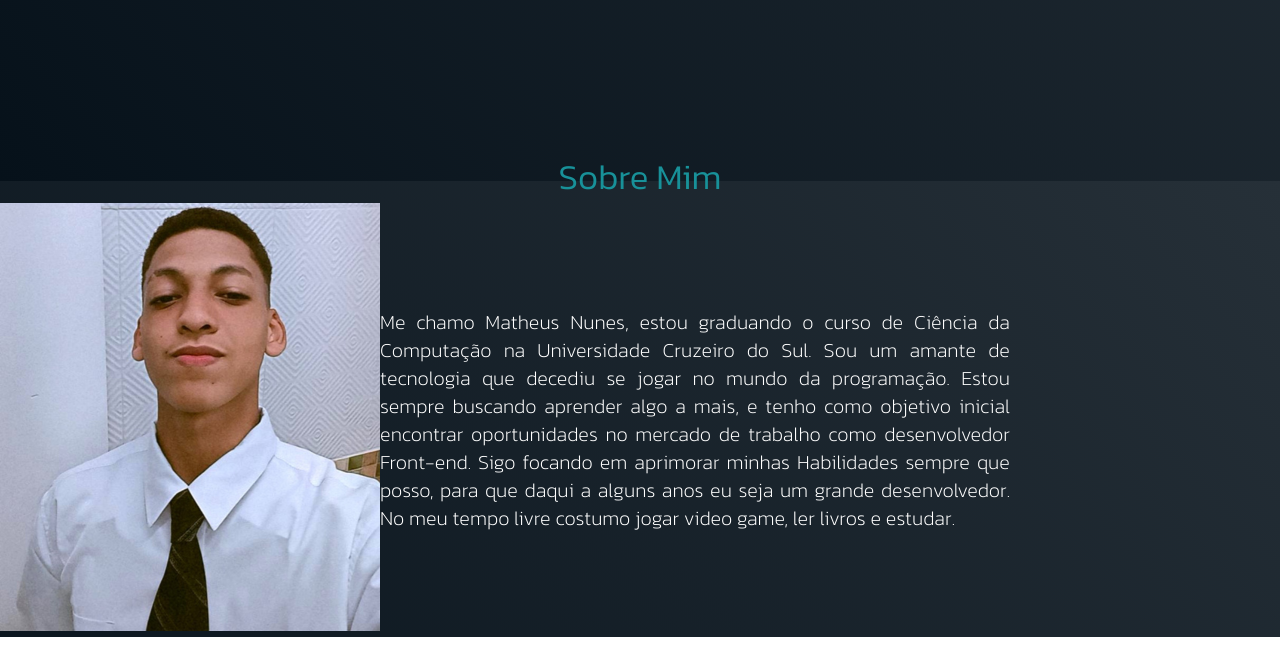
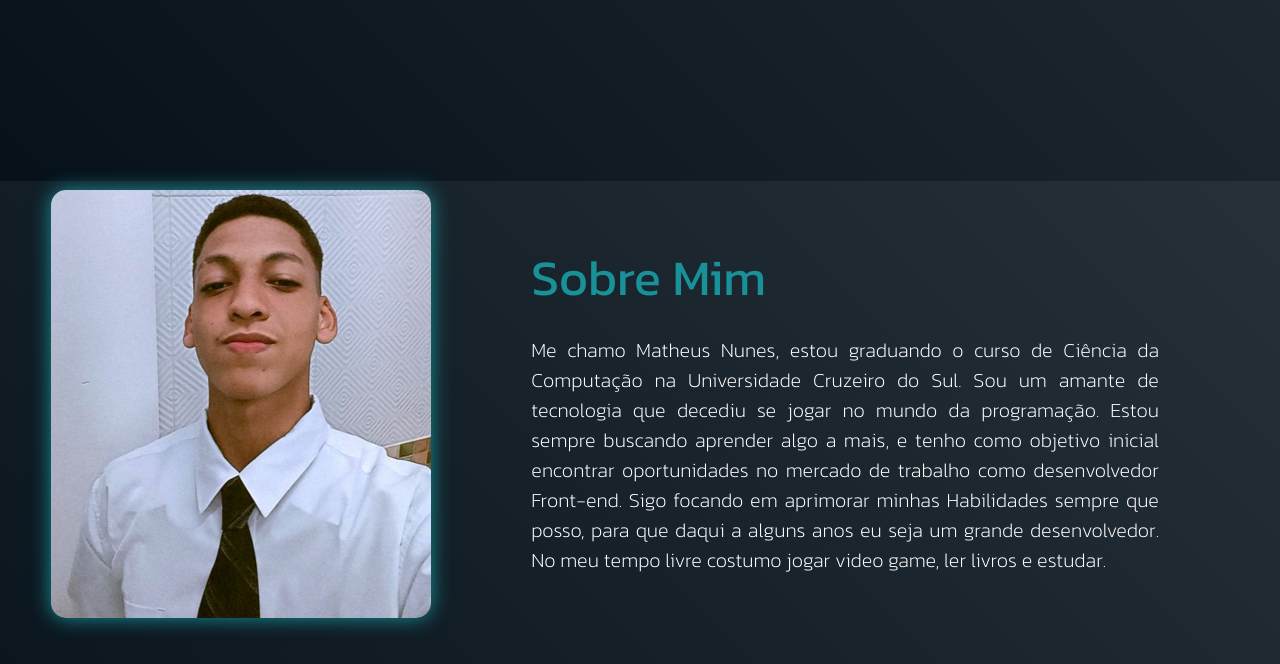
Before and after one commit to MathNunesx/portfolio, a plain HTML site: page html/index.html in a window 1280 px wide. Shown: the part 619-1283 px from the top of the page. Before the commit the page ends 1256 px from the top, so only its background shows below. Drawn offline with Linux system fonts and the light colour scheme.

Commit message:
sobremim seçao

```diff
--- a/css/main.css
+++ b/css/main.css
@@ -1,5 +1,4 @@
 /* ESTILO GLOBAL */
-
 * {
     margin: 0;
     padding: 0;
@@ -7,7 +6,6 @@
     font-family: 'Kanit', sans-serif;
     text-decoration: none;
 }
-
 /* ESTILO GLOBAL */
 
 /* BODY */
@@ -17,8 +15,6 @@ body {
     background-attachment: fixed;
 }
 
-
-
 .interface {
     max-width: 1280px;
     margin: 0 auto;
@@ -27,8 +23,8 @@ body {
 .flex {
     display: flex;
 }
+/* BODY */
 
-/* BODY */
 
 /* HEADER STYLE */
 
@@ -44,13 +40,11 @@ header>.interface {
     align-items: center;
     justify-content: space-between;
 }
-
 /* HEADER MENU */
 
 
 
 /* HEADER LINKS */
-
 header a {
     color: #ffffffe1;
     text-decoration: none;
@@ -64,7 +58,6 @@ header a:hover {
     transform: scale(1.05);
 }
 
-
 header nav ul {
     list-style: none;
 }
@@ -72,9 +65,7 @@ header nav ul {
 header nav ul li {
     display: inline-block;
     padding: 0 30px;
-
 }
-
 /* HEADER LINKS */
 
 /* ESTILO BOTÃO */
@@ -82,15 +73,13 @@ header nav ul li {
     border: 2px solid #189199;
     padding: 10px 40px;
     border-radius: 10px 10px;
+    transition: 0.5s
 }
 
 #btn:hover {
     background-color: #189199;
     color: white;
-    transition: 1.0s;
-
 }
-
 /* ESTILO BOTÃO */
 
 /* HOME */
@@ -105,9 +94,7 @@ section.home .flex {
     justify-content: center;
     gap: 90px;
 }
-
 /* SECTION HOME */
-
 
 
 /* TEXTS HOME */
@@ -124,9 +111,8 @@ section.home .flex {
     font-size: 30px;
     text-shadow: #189199 0px 0px 10px;
 }
+/* TEXTS HOME */
 
-
-/* TEXTS HOME */
 
 /* REDES HOME */
 .redes {
@@ -146,7 +132,6 @@ section.home .flex {
     align-items: center;
     transition: 0.4s;
     font-size: 18px;
-
 }
 
 .redes a:hover {
@@ -156,12 +141,10 @@ section.home .flex {
 .redes a:hover>i {
     transform: scale(1.1);
 }
-
 /* REDES HOME */
 
 
 /* IMG HOME */
-
 .img-home {
     animation: float 3s ease-in-out infinite;
 }
@@ -177,9 +160,6 @@ section.home .flex {
         transform: translateY(25px);
     }
 }
-
-
-
 /* IMG HOME */
 
 
@@ -206,28 +186,46 @@ section.home .flex {
 
 /* SOBRE MIM */
 
-.txt-about{
-    align-self: center;
-
+/* ESTILO SEÇÃO "SOBRE" */
+section.about-me{
+    padding: 40px 4%;
 }
 
+section.about-me .flex{
+    align-items: center;
+    gap: 100px;
+}
+/* ESTILO SEÇÃO "SOBRE" */
 
-h2{
-    color: #189199;
-    font-weight: 370;
-    font-size: 35px;
-    text-align: center;
+/* FOTO */
+.minha-foto img{
+    border-radius: 15px;
+    box-shadow: #189199 0px 0px 20px;
+    transition: 1s;
 }
 
-.txt-about p{
+.minha-foto img:hover{
+    transform: scale(1.1);
+}
+/* FOTO */
+
+/* TEXTO ABOUT ME */
+.about-me .txt-about{
     color: #ffffff;
-    margin-block: 2.5rem;
-    line-height: 140%;
-    display: block;
-    width: 70%;
-    align-items: center;
+}
+
+.about-me .txt-about h2{
+    color: #189199;
+    font-weight: 400;
+    font-size: 50px;
+    margin-bottom: 20px;
+}
+
+.about-me .txt-about p{
     font-weight: 200;
     font-size: 20px;
     text-align: justify;
-
+    width: 90%;
 }
+/* TEXTO ABOUT ME*/
+/* SOBRE MIM */
--- a/html/index.html
+++ b/html/index.html
@@ -92,22 +92,26 @@
         <section class="about-me">
 
             <div class="interface">
-                <h2> Sobre Mim</h2>
                 <div class="flex">
+
                     <div class="minha-foto">
                         <img src="../img/profile-photo.png" alt="Sobre mim foto">
                     </div>
 
                     <div class="txt-about">
+                        <h2> Sobre Mim</h2>
                         <p> Me chamo Matheus Nunes, estou graduando o curso de Ciência da Computação na
-                            Universidade Cruzeiro do Sul. Sou um amante de tecnologia que decediu se jogar no mundo da programação.
+                            Universidade Cruzeiro do Sul. Sou um amante de tecnologia que decediu se jogar no mundo da
+                            programação.
                             Estou sempre buscando aprender algo a mais, e tenho como objetivo inicial
-                            encontrar oportunidades no mercado de trabalho como desenvolvedor Front-end. Sigo focando em aprimorar minhas Habilidades
-                            sempre que posso, para que daqui a alguns anos eu seja um grande desenvolvedor. No meu tempo livre costumo jogar video game,
+                            encontrar oportunidades no mercado de trabalho como desenvolvedor Front-end. Sigo focando em
+                            aprimorar minhas Habilidades
+                            sempre que posso, para que daqui a alguns anos eu seja um grande desenvolvedor. No meu tempo
+                            livre costumo jogar video game,
                             ler livros e estudar.
-
                         </p>
                     </div>
+
 
                 </div> <!--FLEX-->
             </div> <!--INTERFACE-->
```
